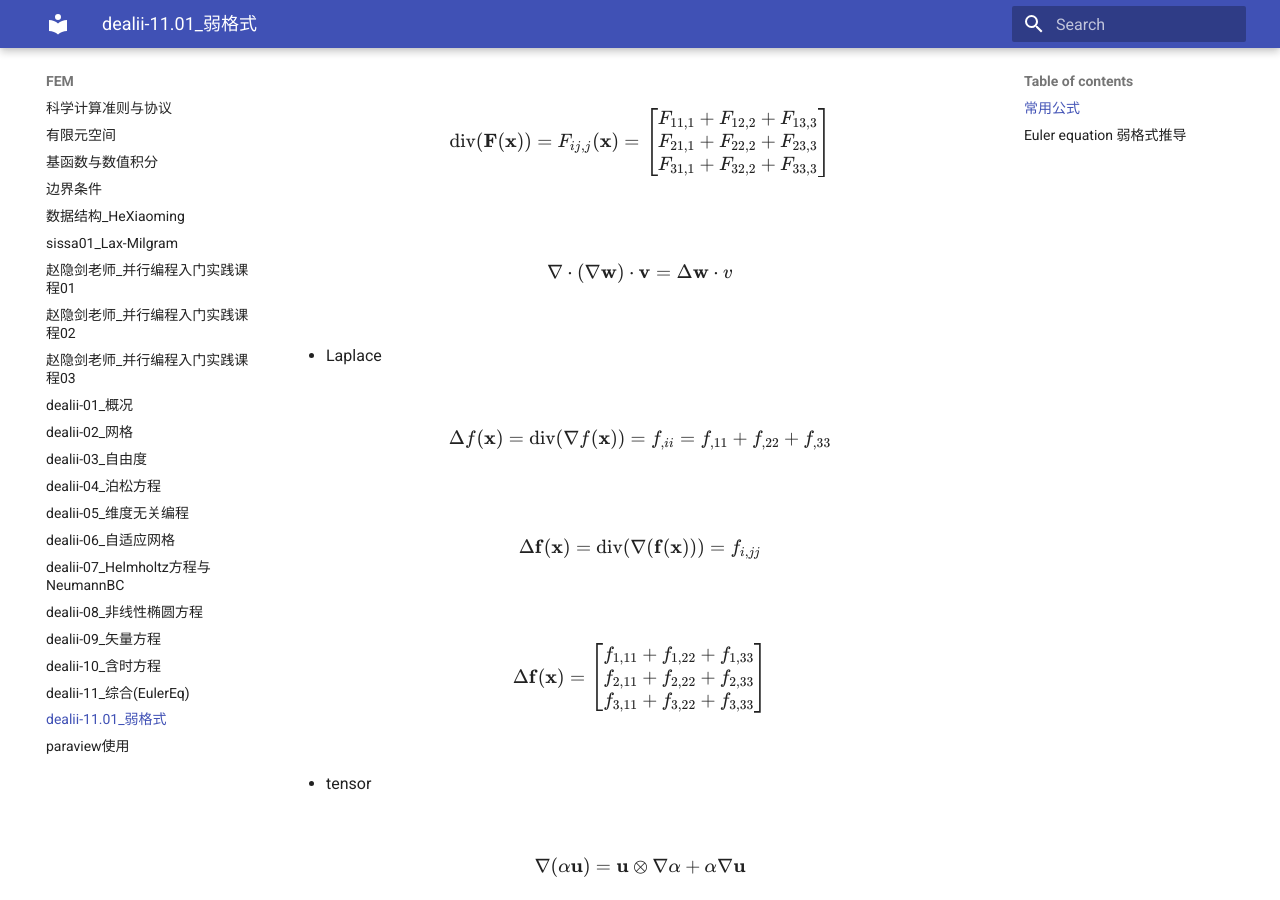
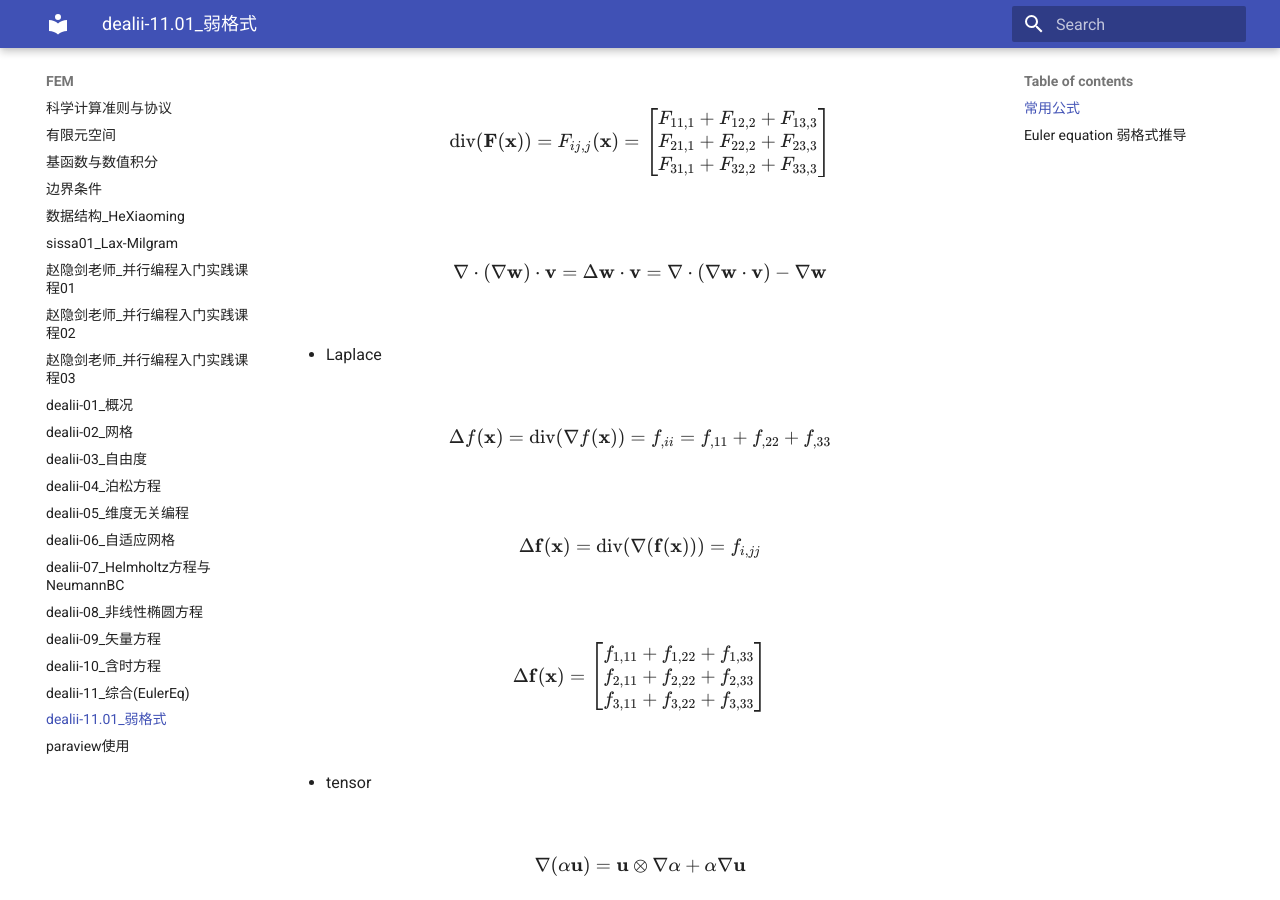
Before and after one commit to ymma98/technotes, an MkDocs documentation site: the page built from docs/FEM/dealii-11.01_弱格式.md, in a window 1280 px wide and 900 px high, scrolled down 2713 px. Built offline with MkDocs 1.6.1 and Material for MkDocs 9.7.7, drawn with Linux system fonts in a browser that asks for light colours; part of the change alters nothing that is shown.

Commit message:
docs/FEM/dealii-11.01_弱格式.md updated from https://stackedit.cn/

```diff
--- a/docs/FEM/dealii-11.01_弱格式.md
+++ b/docs/FEM/dealii-11.01_弱格式.md
@@ -110,7 +110,7 @@ $$
 $$
 
 $$
-\nabla \cdot (\nabla \mathbf{w}) \cdot \mathbf{v} = \Delta \mathbf{w} \cdot v
+\nabla \cdot (\nabla \mathbf{w}) \cdot \mathbf{v} = \Delta \mathbf{w} \cdot \mathbf{v} = \nabla \cdot (\nabla \mathbf{w} \cdot \mathbf{v}) - \nabla \mathbf{w}
 $$
 
 * Laplace
@@ -275,8 +275,8 @@ $$
 
 
 <!--stackedit_data:
-eyJoaXN0b3J5IjpbLTEyMDQyODM2MTEsLTk5NDAxNzk1NSwtMT
-k0ODYyNDY5NywtMTg2NTA0NTM1OCwxODEzNTU0MzcwLDM5MDUz
-NzY4MiwxNzE1NjU2NzI4LC02Njk3NDcwNDcsLTE3Mzg5NjU5Nz
-hdfQ==
+eyJoaXN0b3J5IjpbLTMxODEwNjE1MiwtOTk0MDE3OTU1LC0xOT
+Q4NjI0Njk3LC0xODY1MDQ1MzU4LDE4MTM1NTQzNzAsMzkwNTM3
+NjgyLDE3MTU2NTY3MjgsLTY2OTc0NzA0NywtMTczODk2NTk3OF
+19
 -->
```
